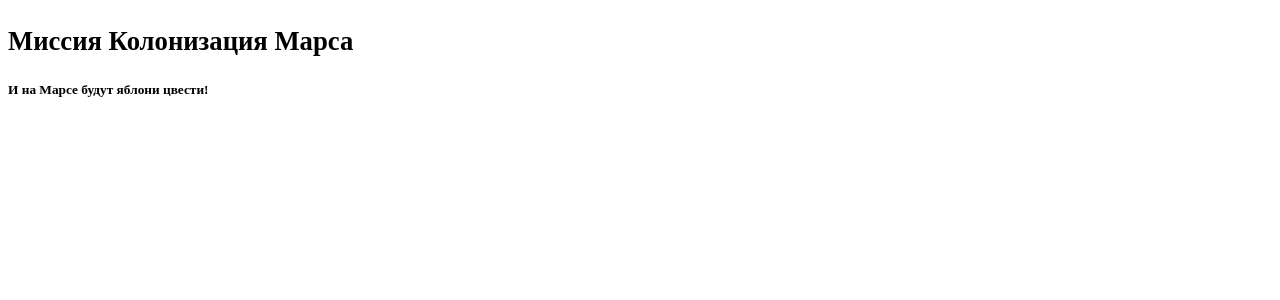
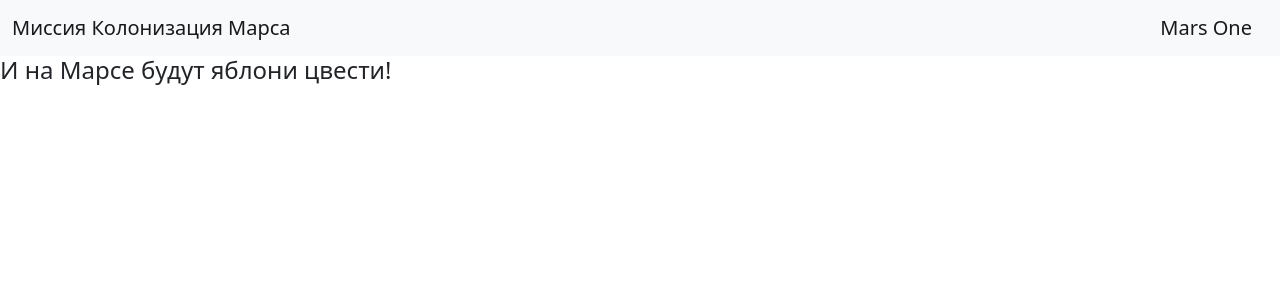
Before and after one commit to heisenburger3/FlaskTasksYandex, a Flask app: page /index/1 in a window 1280 px wide. Shown: the top 300 px of the page. Run offline with Flask 3, Linux system fonts and the light colour scheme.

Commit message:
6 задача 2.0

```diff
--- a/main.py
+++ b/main.py
@@ -4,6 +4,9 @@ app = Flask(__name__)
 
 
 @app.route('/', methods=['POST', 'GET'])
+def main_page():
+    return render_template('base.html', title='Заготовка')
+
 @app.route('/index/<string:title>')
 def index(title):
     return render_template('base.html', title=title)
--- a/templates/base.html
+++ b/templates/base.html
@@ -2,11 +2,20 @@
     <html lang="en">
       <head>
           <meta charset="utf-8">
+          <link rel="stylesheet"
+                        href="https://cdn.jsdelivr.net/npm/bootstrap@5.0.0-beta1/dist/css/bootstrap.min.css"
+                        integrity="sha384-giJF6kkoqNQ00vy+HMDP7azOuL0xtbfIcaT9wjKHr8RbDVddVHyTfAAsrekwKmP1"
+                        crossorigin="anonymous">
           <title>{{ title }}</title>
       </head>
       <body>
-        <h1><small class="text-muted">Миссия Колонизация Марса</small></h1>
-        <h4><small>И на Марсе будут яблони цвести!</small></h4>
+        <nav class="navbar navbar-light bg-light">
+            <div class="container-fluid">
+                <span class="navbar-brand mb-0 h1">Миссия Колонизация Марса</span>
+                <a class="navbar-brand">Mars One</a>
+            </div>
+        </nav>
+        <h4>И на Марсе будут яблони цвести!</h4>
         {% block content %}{% endblock %}
       </body>
     </html>
```
